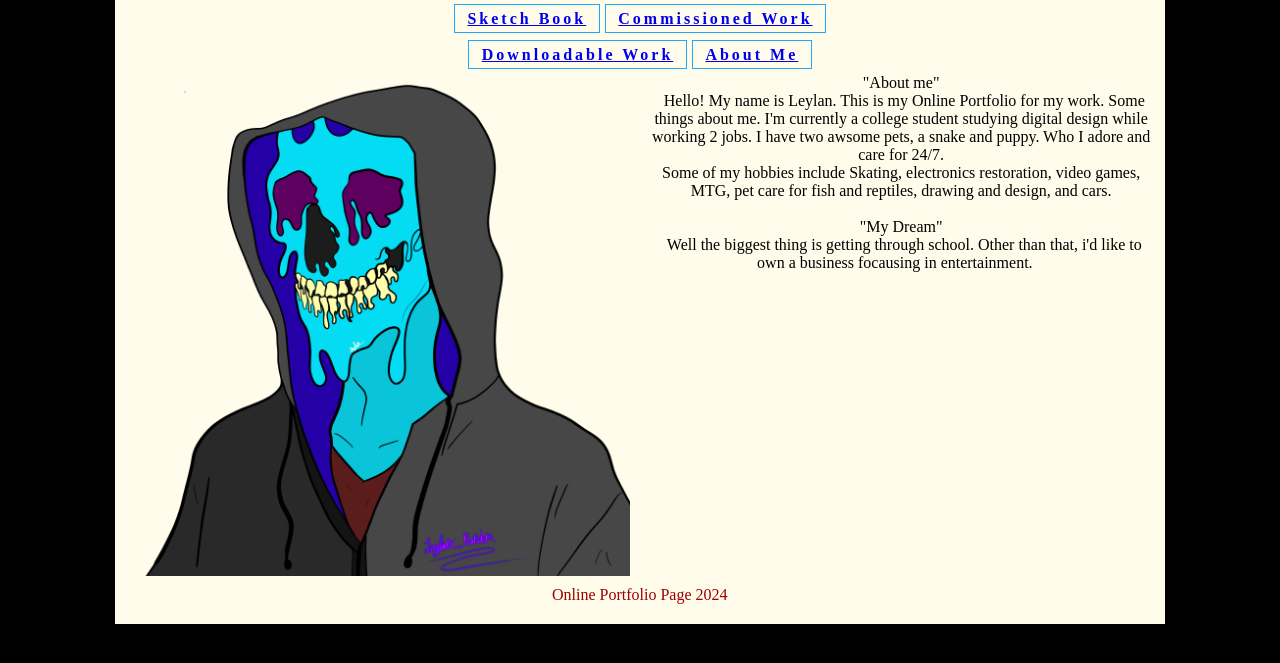
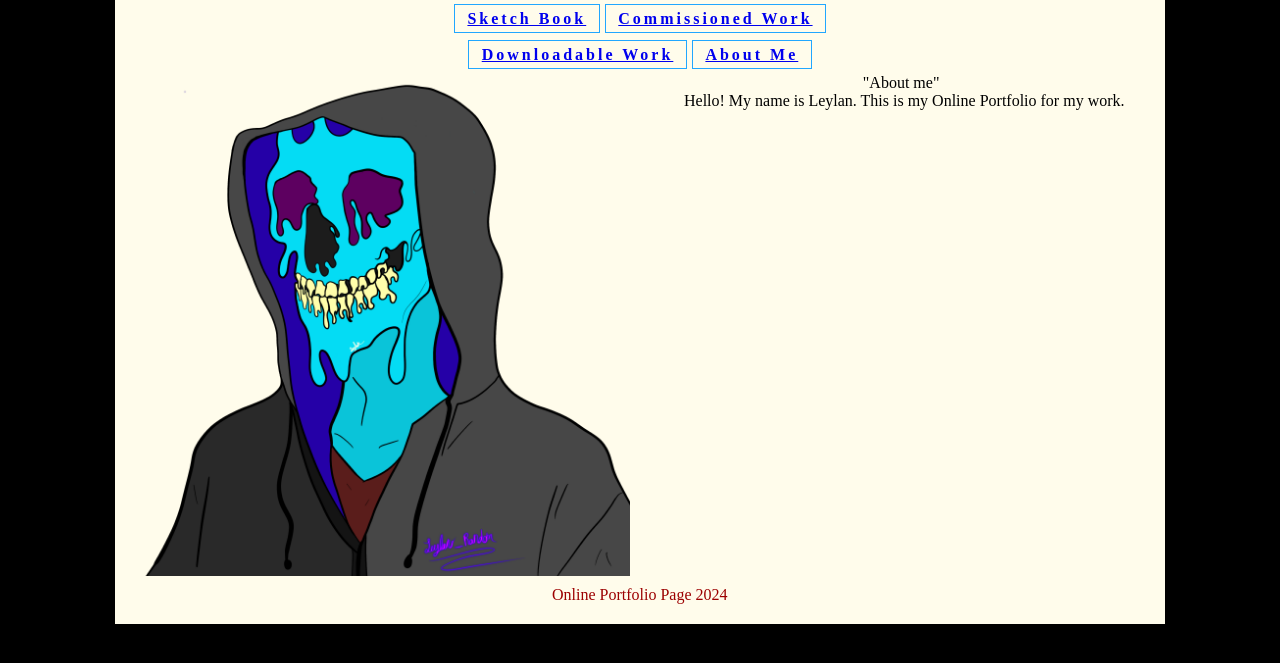
Before and after one commit to GraphicLandline/Leylansrandom, a plain HTML site: page me.html in a window 1280 px wide. Shown: the part 137-800 px from the top of the page. Drawn offline with Linux system fonts and the light colour scheme.

Commit message:
Update me.html

```diff
--- a/me.html
+++ b/me.html
@@ -42,18 +42,10 @@
 		<br />
 			<span class="info">
 			Hello! My name is Leylan. This is my Online Portfolio for my work.
-			Some things about me. I'm currently a college student studying digital design while working 2 jobs.
-			I have two awsome pets, a snake and puppy. Who I adore and care for 24/7.
-			<br />
-			Some of my hobbies include Skating, electronics restoration, video games, MTG, pet care for fish and reptiles,
-			drawing and design, and cars.
 			<br />
 			<br />
-			<span class="info"> "My Dream" </span>
-		<br />
-			<span class="info">
-			Well the biggest thing is getting through school.
-			Other than that, i'd like to own a business focausing in entertainment.
+			<br />
+
 
 			</span>
 	</div>
```
